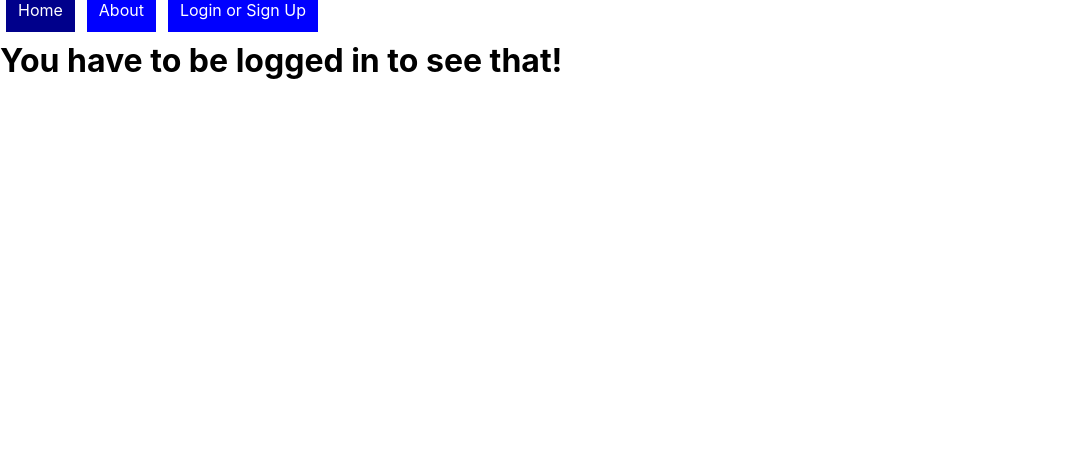
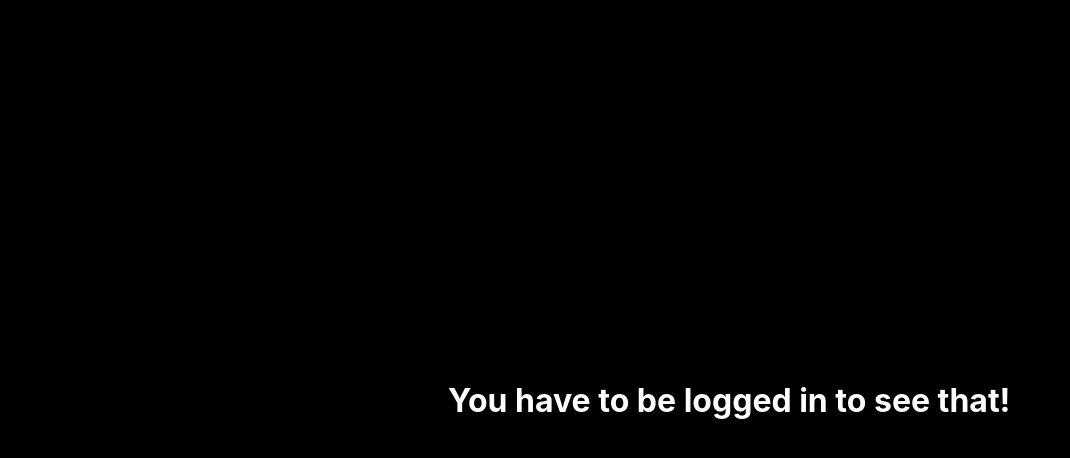
Before and after one commit to MeganRenea/mod-4-project-react, a React (Create React App) app: page /home in a window 1280 px wide. Shown: the top 458 px of the page, without its empty margins (0-1070 px from the left). Built offline with nearby package versions, Linux system fonts and the light colour scheme.

Commit message:
second commit

```diff
--- a/src/App.css
+++ b/src/App.css
@@ -1,5 +1,66 @@
 .App {
   text-align: center;
+}
+
+ul {
+  list-style-type: none;
+  display: inline-block;
+  position: fixed;
+  left: 42%;
+}
+
+li:hover {
+  color: rgb(9, 236, 244);
+  cursor: pointer;
+}
+
+body {
+  background-color: black;
+  color: white;
+}
+
+.login {
+  position: fixed;
+  top: 20%;
+  left: 50%;
+  background-color: black;
+}
+
+.signup {
+  position: fixed;
+  top: 40%;
+  left: 50%;
+  background-color: black;
+}
+
+input {
+  background: transparent;
+  border: none;
+  color: white;
+}
+
+input[name="search"] {
+  height: 200px;
+  width: 100%;
+  font-size: 100px;
+  display: inline-block;
+  text-align: left;
+  border: none;
+  outline: none;
+  overflow: scroll;
+}
+
+input[type="search"]::-webkit-search-decoration,
+input[type="search"]::-webkit-search-cancel-button,
+input[type="search"]::-webkit-search-results-button,
+input[type="search"]::-webkit-search-results-decoration {
+  display: none;
+}
+
+button {
+  background: transparent;
+  border: none;
+  color: white;
 }
 
 .App-logo {
@@ -22,11 +83,28 @@
 }
 
 .search {
+  margin: 0 auto;
+}
+
+.searchResults {
+  margin: 0 auto;
+}
+
+.navbar {
   position: fixed;
-  top: 20%;
-  left: 50%
+  left: 50%;
+}
+
+.login-warning {
+  position: fixed;
+  top: 45%;
+  left: 35%;
+}
+
+.next:hover {
+  cursor: pointer;
 }
 
 #player {
-  display:none
+  display: none;
 }
--- a/src/App.js
+++ b/src/App.js
@@ -1,13 +1,11 @@
-import React from 'react';
-import './App.css';
-import Home from './Home'
-import About from './About'
-import LoginSignUp from './LoginSignUp'
-import Navbar from './Navbar'
-import { BrowserRouter as Router, Route } from "react-router-dom"
+import React from "react";
+import "./App.css";
+import Home from "./Home";
+import About from "./About";
+import LoginSignUp from "./LoginSignUp";
+import { BrowserRouter as Router, Route } from "react-router-dom";
 
 class App extends React.Component {
-
   state = {
     user: null,
     search: "",
@@ -15,55 +13,150 @@ class App extends React.Component {
     username_signUp: "",
     password_login: "",
     password_signUp: "",
-    password_confirmation:"",
+    password_confirmation: "",
     queue: [],
-    searchResults:[],
+    searchResults: [],
     videoInfo: {},
-    resultsView: false,
+    typing: false,
+    typingTimeout: 0,
+    songLoaded: false,
+    play: false
+  };
 
+  searchSong = query => {
+    if (query === "") {
+      return false;
     }
-
-
-
-  searchSong = (event, query) => {
-    event.preventDefault()
-    fetch(`http://localhost:3000/spotifysearch?q=${query}`).then(resp => resp.json()).then(json => this.setState({searchResults: json, resultsView: true}))
-  }
+    fetch(`http://localhost:3000/spotifysearch?q=${query}`)
+      .then(resp => resp.json())
+      .then(json => this.setState({ searchResults: json }));
+  };
 
   handleSongRequest = (name, artist, uri) => {
-    fetch(`http://localhost:3000/handlesearchrequest?q=${name} ${artist}&uri=${uri}`).then(resp => resp.json()).then(json=> this.setState({queue: json.recommended_songs, videoInfo: json.video_info}))
+    fetch(
+      `http://localhost:3000/handlesongrequest?q=${name} ${artist}&uri=${uri}`
+    )
+      .then(resp => resp.json())
+      .then(json =>
+        this.setState({
+          queue: json.recommended_songs,
+          videoInfo: json.video_info,
+          play: true,
+          songLoaded: true,
+          searchResults: [],
+          search: `${name} - ${artist}`
+        })
+      );
+  };
+
+  handleNextSong = () => {
+    let queue = [...this.state.queue];
+    let nextSong = queue.shift();
+    if (queue.length === 0) {
+      this.handleSongRequest(nextSong.name, nextSong.artist, nextSong.uri);
+    } else {
+      fetch(
+        `http://localhost:3000/youtubesearch?q=${nextSong.name} ${nextSong.artist}`
+      )
+        .then(response => response.json())
+        .then(json => {
+          this.setState({
+            queue: queue,
+            videoInfo: json,
+            search: `${nextSong.name} - ${nextSong.artist}`,
+            play: true
+          });
+        });
     }
+  };
 
+  login = (event, user, history) => {
+    event.preventDefault();
+    if (
+      event.target.password_confirmation &&
+      event.target.password_confirmation.value ===
+        event.target.password_signUp.value &&
+      event.target.password_signUp.value !== ""
+    ) {
+      this.setState({ user: user });
+    } else if (!event.target.password_confirmation) {
+      this.setState({ user: user });
+    }
+    history.push("/home");
+  };
 
+  logout = () => {
+    this.setState({ user: null });
+  };
 
-  login = (event, user) => {
-    event.preventDefault()
-    if(event.target.password_confirmation && event.target.password_confirmation.value === event.target.password_signUp.value && event.target.password_signUp.value !=="") {
-    this.setState({user: user})
-    } else if (!event.target.password_confirmation){
-      this.setState({user: user})
+  inputChange = event => {
+    if (this.state.typingTimeout) {
+      clearTimeout(this.state.typingTimeout);
     }
-    console.log(this.state)
-  }
+    let query = event.target.value;
+    this.setState({
+      [event.target.name]: event.target.value,
+      typing: false,
+      typingTimeout: setTimeout(() => {
+        this.searchSong(query);
+      }, 500)
+    });
+    //this.searchSong(this.state.search);
+  };
 
-  logout = () =>{
-    this.setState({user: null})
-  }
-
-  inputChange = (event) => {
+  inputChangeLoginSignup = event => {
     this.setState({
       [event.target.name]: event.target.value
-    })
-  }
+    });
+  };
 
-  render(){
+  handlePlayPause = () => {
+    this.setState(prevState => {
+      return {
+        play: !prevState.play
+      };
+    });
+  };
+
+  render() {
     return (
       <Router>
         <>
-      <Navbar {...this.state} logout={this.logout}/>
-      <Route exact path="/home" render={(routerProps)=><Home inputChange={this.inputChange}{...routerProps} searchSong={this.searchSong}user={this.state.user} resultsView={this.state.resultsView} search={this.state.search} videoID={this.state.videoInfo.videoId} handleSongRequest={this.handleSongRequest}/>} />
+          {/* <Navbar {...this.state} logout={this.logout} /> */}
+          <Route
+            exact
+            path="/home"
+            render={routerProps => (
+              <Home
+                inputChange={this.inputChange}
+                {...routerProps}
+                searchSong={this.searchSong}
+                user={this.state.user}
+                resultsView={this.state.resultsView}
+                search={this.state.search}
+                videoID={this.state.videoInfo.videoId}
+                handleSongRequest={this.handleSongRequest}
+                searchResults={this.state.searchResults}
+                handleNextSong={this.handleNextSong}
+                songLoaded={this.state.songLoaded}
+                play={this.state.play}
+                handlePlayPause={this.handlePlayPause}
+              />
+            )}
+          />
           <Route exact path="/about" component={About} />
-      <Route exact path="/" render={(routerProps)=> <LoginSignUp inputChange={this.inputChange} {...routerProps} {...this.state} login={this.login}/>}/>
+          <Route
+            exact
+            path="/"
+            render={routerProps => (
+              <LoginSignUp
+                inputChange={this.inputChangeLoginSignup}
+                {...routerProps}
+                {...this.state}
+                login={this.login}
+              />
+            )}
+          />
         </>
       </Router>
     );
--- a/src/Home.js
+++ b/src/Home.js
@@ -1,39 +1,78 @@
-import React from "react"
-import SearchResults from "./SeachResults"
+import React from "react";
+import SearchResults from "./SearchResults";
 
 export default class Home extends React.Component {
+  player;
+  YTPlayer = require("yt-player");
 
-    player;
-    YTPlayer = require('yt-player')
+  playSong = videoID => {
+    this.player.load(`${videoID}`);
+    this.player.play();
+    this.player.on("ended", () => this.handleNextSong());
+  };
 
-    playSong = (videoID) => {
-        this.player.load(`${videoID}`)
-        this.player.play()
-      }
+  handleNextSong = () => {
+    this.props.handleNextSong();
+  };
 
-    componentDidMount(){
-        if (this.props.user){
-        this.player = new this.YTPlayer('#player')
-        }
+  handlePlayPause = () => {
+    if (this.props.play) {
+      this.player.pause();
+    } else {
+      this.player.play();
     }
+    this.props.handlePlayPause();
+  };
 
-    componentDidUpdate(prevProps){
-        if (prevProps.videoID !== this.props.videoID){
-        this.playSong(this.props.videoID)}
+  componentDidMount() {
+    if (this.props.user) {
+      this.player = new this.YTPlayer("#player");
+      this.nameInput.focus();
     }
+  }
 
+  componentDidUpdate(prevProps) {
+    if (prevProps.videoID !== this.props.videoID) {
+      this.playSong(this.props.videoID);
+    }
+  }
 
+  render() {
+    return this.props.user ? (
+      <div>
+        <input
+          ref={input => {
+            this.nameInput = input;
+          }}
+          onChange={event => this.props.inputChange(event)}
+          type="search"
+          name="search"
+          placeholder="search for a song"
+          value={this.props.search}
+          autoComplete="off"
+        />
+        <br></br>
+        <button type="submit"></button>
+        <div id="player"></div>
+        {this.props.songLoaded ? (
+          <div>
+            <button onClick={this.props.handleNextSong} className="next">
+              Next Song
+            </button>
+            <button onClick={this.handlePlayPause}>
+              {" "}
+              {this.props.play ? "PAUSE" : "PLAY"}
+            </button>
+          </div>
+        ) : null}
 
-
-    render(){
-        return (this.props.user && !this.props.resultsView?  <><form className="search" onSubmit={(event) => this.props.searchSong(event, this.props.search)}><input onChange={this.props.inputChange} type="search"  name="search" placeholder="Search Song" value={this.props.search} /><button type="submit">Submit</button></form><div id="player" ></div></> : this.props.user && this.props.resultsView ? <SearchResults handleSongRequest={this.props.handleSongRequest} searchResults={this.props.searchResults} /> : <h1> You have to be logged in to see that!</h1>)
-
-
-
-
-
-
-    }
-
-
+        <SearchResults
+          handleSongRequest={this.props.handleSongRequest}
+          searchResults={this.props.searchResults}
+        />
+      </div>
+    ) : (
+      <h1 className="login-warning"> You have to be logged in to see that!</h1>
+    );
+  }
 }
--- a/src/Navbar.js
+++ b/src/Navbar.js
@@ -1,21 +1,20 @@
-import React from "react"
-import { NavLink } from 'react-router-dom'
+import React from "react";
+import { NavLink } from "react-router-dom";
 
 export default class Navbar extends React.Component {
-
   link = {
-        width: '100px',
-        padding: '12px',
-        margin: '0 6px 6px',
-        background: 'blue',
-        textDecoration: 'none',
-        color: 'white',
-      }
+    width: "100px",
+    padding: "12px",
+    margin: "0 6px 6px",
+    background: "blue",
+    textDecoration: "none",
+    color: "white"
+  };
 
   /* add the navbar component */
-       render(){
+  render() {
     return (
-            <div>
+      <div className="navbar">
         <NavLink
           to="/home"
           /* set exact so it knows to only set activeStyle when route is deeply equal to link */
@@ -24,28 +23,33 @@ export default class Navbar extends React.Component {
           style={this.link}
           /* add prop for activeStyle */
           activeStyle={{
-                background: 'darkblue'
+            background: "darkblue"
           }}
-            >Home</NavLink>
+        >
+          Home
+        </NavLink>
         <NavLink
           to="/about"
           exact
           style={this.link}
           activeStyle={{
-                background: 'darkblue'
+            background: "darkblue"
           }}
-            >About</NavLink>
+        >
+          About
+        </NavLink>
         <NavLink
           onClick={this.props.logout}
           to="/"
           exact
           style={this.link}
           activeStyle={{
-                background: 'darkblue'
+            background: "darkblue"
           }}
-            >{this.props.user ? "Logout":"Login or Sign Up"}</NavLink>
+        >
+          {this.props.user ? "Logout" : "Login or Sign Up"}
+        </NavLink>
       </div>
-        )
+    );
   }
-
 }
--- /dev/null
+++ b/src/SearchResults.js
@@ -0,0 +1,26 @@
+import React from "react";
+
+export default class SearchResults extends React.Component {
+  renderSearchResults = () => {
+    if (this.props.searchResults.length === 0) {
+      return false;
+    }
+    return this.props.searchResults.map(song => {
+      return (
+        <>
+          <li
+            onClick={() =>
+              this.props.handleSongRequest(song.name, song.artist, song.uri)
+            }
+          >
+            {song.name} - {song.artist}
+          </li>
+          <br></br>
+        </>
+      );
+    });
+  };
+  render() {
+    return <ul className="searchResults">{this.renderSearchResults()}</ul>;
+  }
+}
```
Also changed, not shown: src/LoginSignUp.js (+60 -14 lines), src/SeachResults.js (deleted, +0 -15 lines). Lines whose indentation alone changed are shown as unchanged.
